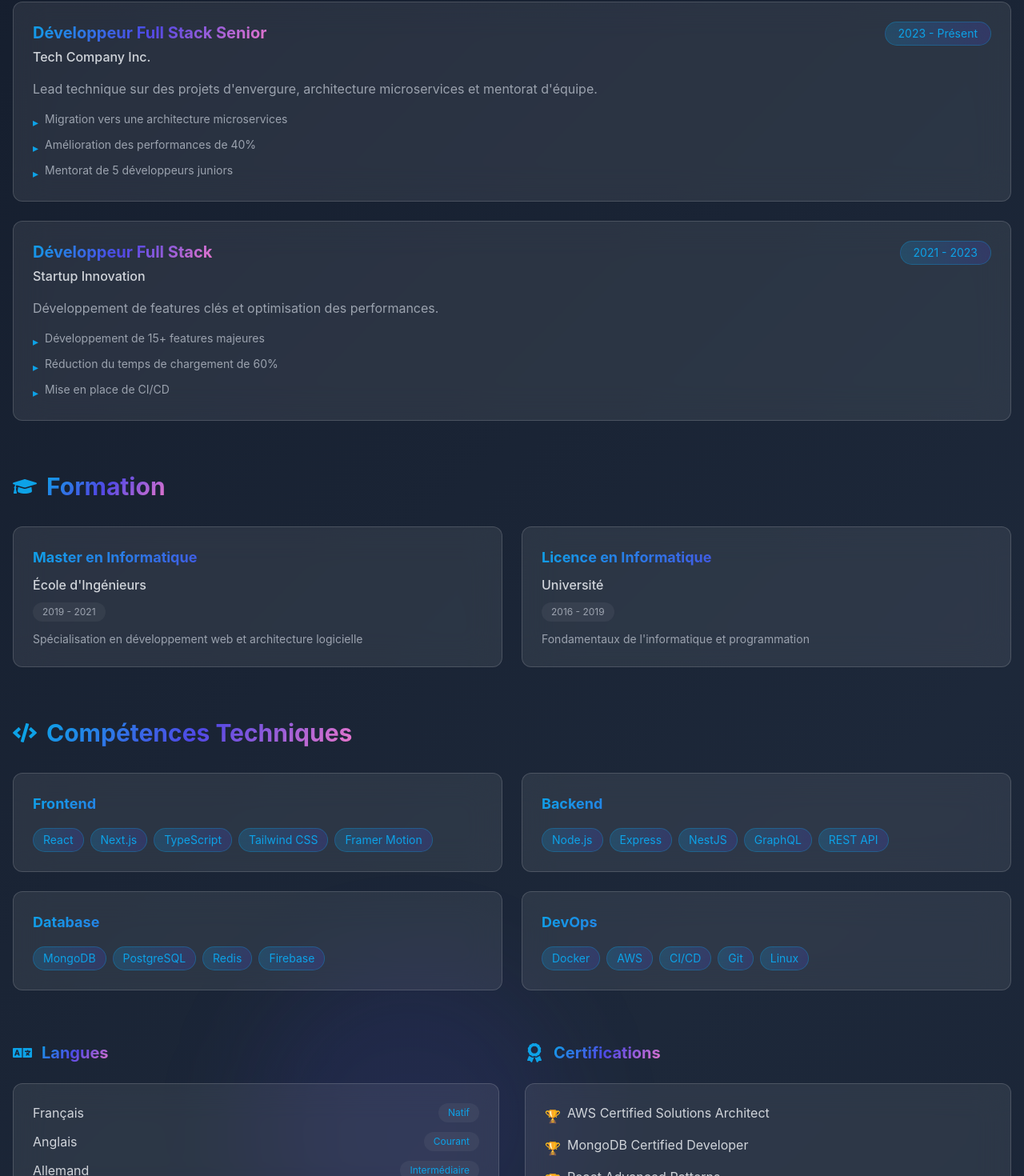
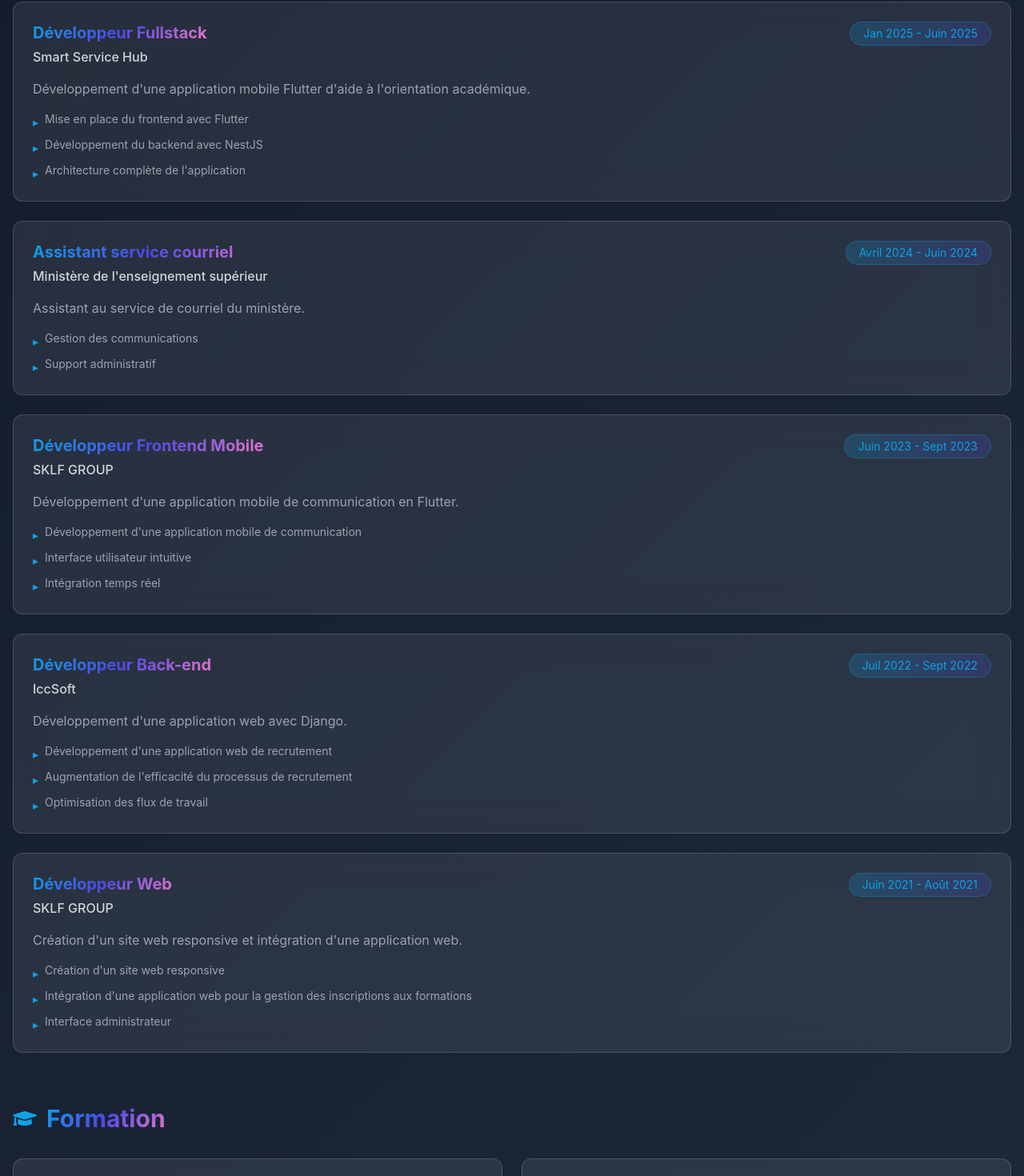
Before and after one commit to WilliamsLenkeu/Portfolio, a React (Create React App) app: page /resume in a window 1280 px wide. Shown: the part 672-2142 px from the top of the page at 80% size. Built offline with nearby package versions, Linux system fonts and the light colour scheme.

Commit message:
feat: Création de la page de CV incluant le téléchargement, les expériences professionnelles, les formations et les compétences techniques.

```diff
--- a/src/features/resume/Resume.jsx
+++ b/src/features/resume/Resume.jsx
@@ -12,62 +12,89 @@ import cvPDF from '../../Assets/curriculum_vitae.pdf';
 const Resume = () => {
   const experiences = [
     {
-      title: "Développeur Full Stack Senior",
-      company: "Tech Company Inc.",
-      period: "2023 - Présent",
-      description: "Lead technique sur des projets d'envergure, architecture microservices et mentorat d'équipe.",
+      title: "Développeur Fullstack",
+      company: "Smart Service Hub",
+      period: "Jan 2025 - Juin 2025",
+      description: "Développement d'une application mobile Flutter d'aide à l'orientation académique.",
       achievements: [
-        "Migration vers une architecture microservices",
-        "Amélioration des performances de 40%",
-        "Mentorat de 5 développeurs juniors"
+        "Mise en place du frontend avec Flutter",
+        "Développement du backend avec NestJS",
+        "Architecture complète de l'application"
       ]
     },
     {
-      title: "Développeur Full Stack",
-      company: "Startup Innovation",
-      period: "2021 - 2023",
-      description: "Développement de features clés et optimisation des performances.",
+      title: "Assistant service courriel",
+      company: "Ministère de l'enseignement supérieur",
+      period: "Avril 2024 - Juin 2024",
+      description: "Assistant au service de courriel du ministère.",
       achievements: [
-        "Développement de 15+ features majeures",
-        "Réduction du temps de chargement de 60%",
-        "Mise en place de CI/CD"
+        "Gestion des communications",
+        "Support administratif"
+      ]
+    },
+    {
+      title: "Développeur Frontend Mobile",
+      company: "SKLF GROUP",
+      period: "Juin 2023 - Sept 2023",
+      description: "Développement d'une application mobile de communication en Flutter.",
+      achievements: [
+        "Développement d'une application mobile de communication",
+        "Interface utilisateur intuitive",
+        "Intégration temps réel"
+      ]
+    },
+    {
+      title: "Développeur Back-end",
+      company: "IccSoft",
+      period: "Juil 2022 - Sept 2022",
+      description: "Développement d'une application web avec Django.",
+      achievements: [
+        "Développement d'une application web de recrutement",
+        "Augmentation de l'efficacité du processus de recrutement",
+        "Optimisation des flux de travail"
+      ]
+    },
+    {
+      title: "Développeur Web",
+      company: "SKLF GROUP",
+      period: "Juin 2021 - Août 2021",
+      description: "Création d'un site web responsive et intégration d'une application web.",
+      achievements: [
+        "Création d'un site web responsive",
+        "Intégration d'une application web pour la gestion des inscriptions aux formations",
+        "Interface administrateur"
       ]
     }
   ];
 
   const education = [
     {
-      degree: "Master en Informatique",
-      school: "École d'Ingénieurs",
-      period: "2019 - 2021",
-      description: "Spécialisation en développement web et architecture logicielle"
+      degree: "Licence Professionnelle d'Informatique",
+      school: "Université de Yaoundé 1, Filière ICT4D",
+      period: "Sept 2022 - Juil 2025",
+      description: "Ingénieur des Travaux Informatiques - Mention Excellente"
     },
     {
-      degree: "Licence en Informatique",
-      school: "Université",
-      period: "2016 - 2019",
-      description: "Fondamentaux de l'informatique et programmation"
+      degree: "Baccalauréat Série TI",
+      school: "Collège La Retraite",
+      period: "Sept 2021 - Juin 2022",
+      description: "Projets scolaires en développement web. Matières principales : algorithmique, programmation avancée"
     }
   ];
 
   const skills = [
-    { category: "Frontend", items: ["React", "Next.js", "TypeScript", "Tailwind CSS", "Framer Motion"] },
-    { category: "Backend", items: ["Node.js", "Express", "NestJS", "GraphQL", "REST API"] },
-    { category: "Database", items: ["MongoDB", "PostgreSQL", "Redis", "Firebase"] },
-    { category: "DevOps", items: ["Docker", "AWS", "CI/CD", "Git", "Linux"] }
+    { category: "Langages", items: ["JavaScript", "PHP", "Dart", "Java"] },
+    { category: "Backend", items: ["NodeJs", "NestJs", "Django", "Spring Boot", "Laravel"] },
+    { category: "Frontend", items: ["ReactJs", "AngularJS", "Flutter", "Bootstrap", "TailwindCss"] },
+    { category: "Database", items: ["MySQL", "PostgreSQL", "Firebase", "MongoDB"] }
   ];
 
   const languages = [
     { name: "Français", level: "Natif" },
-    { name: "Anglais", level: "Courant" },
-    { name: "Allemand", level: "Intermédiaire" }
+    { name: "Anglais", level: "Courant" }
   ];
 
-  const certifications = [
-    "AWS Certified Solutions Architect",
-    "MongoDB Certified Developer",
-    "React Advanced Patterns"
-  ];
+  const certifications = [];
 
   return (
     <section className="py-20 min-h-screen relative overflow-hidden">
@@ -285,6 +312,7 @@ const Resume = () => {
           </motion.div>
 
           {/* Certifications */}
+          {certifications.length > 0 && (
             <motion.div
               initial={{ opacity: 0, x: 20 }}
               whileInView={{ opacity: 1, x: 0 }}
@@ -298,14 +326,15 @@ const Resume = () => {
               <Card variant="glass-strong">
                 <ul className="space-y-3">
                   {certifications.map((cert, index) => (
-                  <li key={index} className="flex items-start gap-2 text-gray-300">
-                    <span className="text-accent mt-1">🏆</span>
+                    <li key={index} className="flex items-center gap-3 text-gray-300">
+                      <div className="w-2 h-2 rounded-full bg-accent" />
                       {cert}
                     </li>
                   ))}
                 </ul>
               </Card>
             </motion.div>
+          )}
         </div>
       </div>
     </section>
```
Lines whose indentation alone changed are shown as unchanged.
